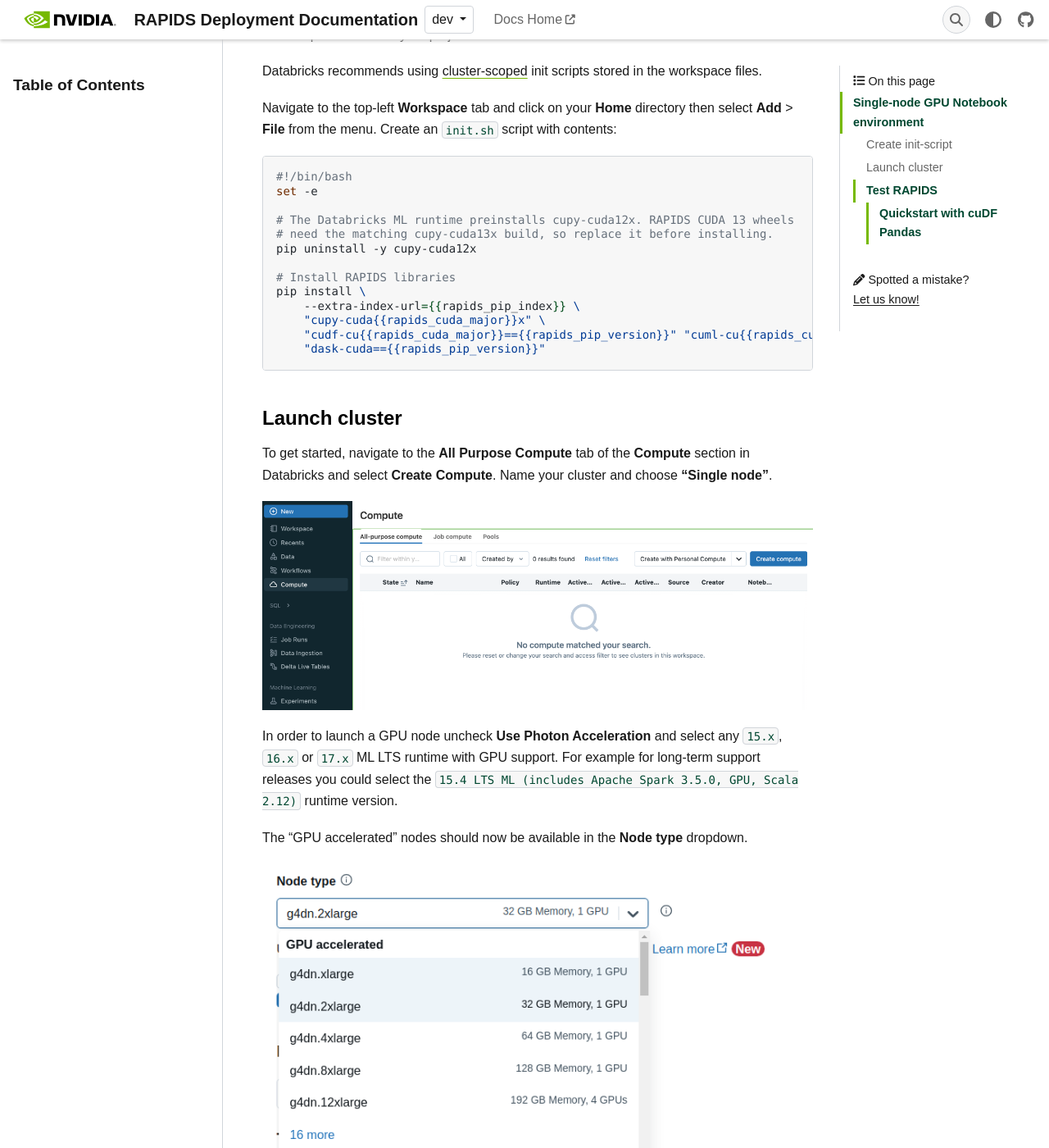
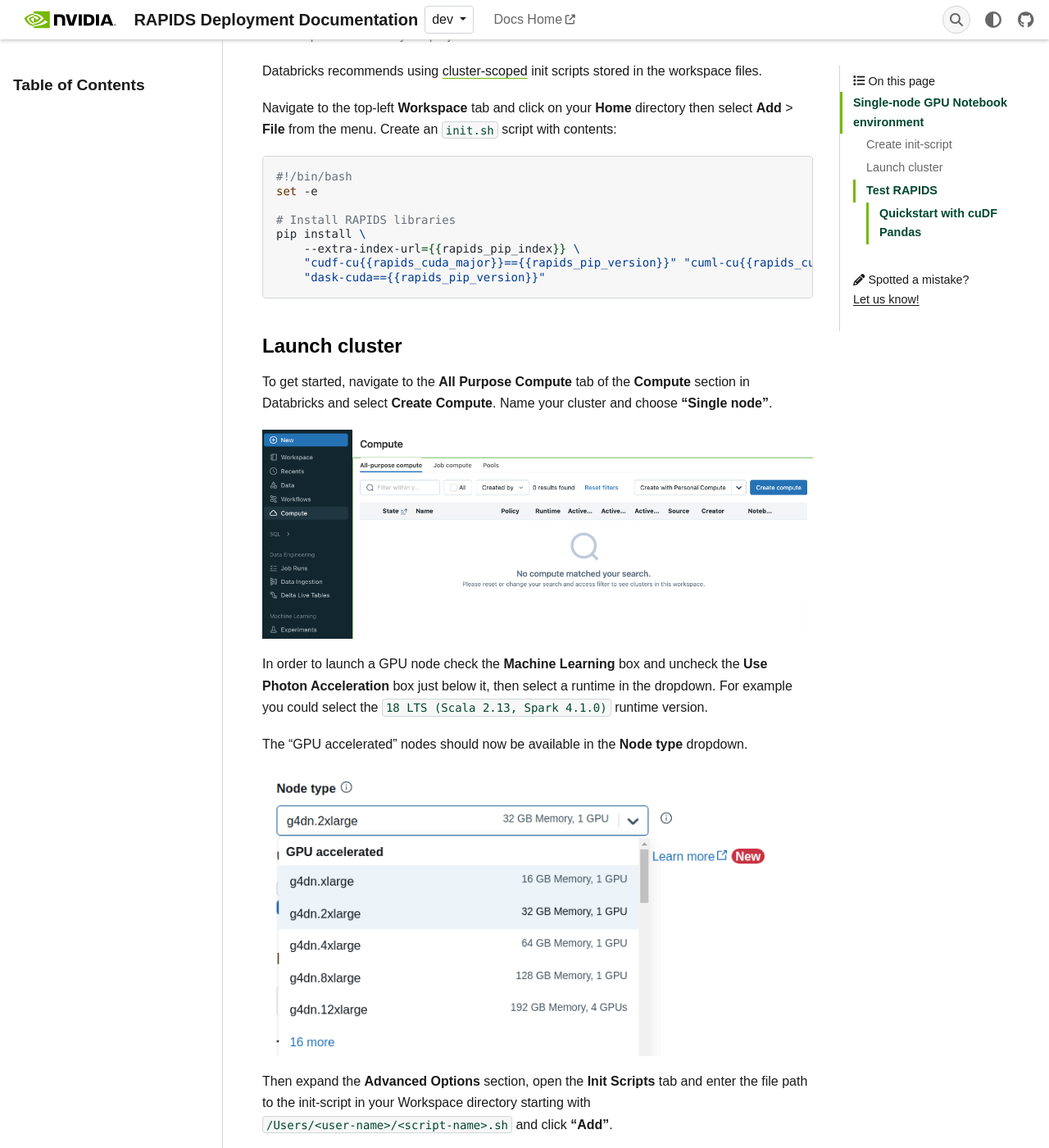
Before and after one commit to rapidsai/deployment, a Sphinx documentation site: the page built from source/platforms/databricks.md, in a window 1280 px wide and 1400 px high, scrolled down 498 px. Shown: the whole window at 82% size. Built offline with Sphinx 7.4.7, drawn with Linux system fonts in a browser that asks for light colours; some web fonts are replaced.

Commit message:
Fixes after testing on Databricks (#721)
* Fix nightly pip version specifier to allow prereleases

* Use pip version reference for Modal wheel install

* change nightly versioning

* Drop explicit cupy handling from Databricks init script

* Update Databricks runtime guidance to 18 LTS ML

* Reflect new Databricks Machine Learning runtime toggle

* update runtime wording

* Pass RAPIDS pip index to Modal wheel install

```diff
--- a/source/conf.py
+++ b/source/conf.py
@@ -59,7 +59,7 @@ versions = {
         "rapids_conda_channels": "-c rapidsai-nightly -c conda-forge",
         "rapids_conda_packages": f"rapids={nightly_version} python={python_version} '{nightly_cuda_range}'",
         "rapids_pip_index": "https://pypi.anaconda.org/rapidsai-wheels-nightly/simple",
-        "rapids_pip_version": f"~={nightly_version}.0a0",
+        "rapids_pip_version": f"{nightly_version}.*,>=0.0.0a0",
         "rapids_cuda_major": cuda_major,
         "rapids_cuda_version_range": nightly_cuda_range,
         # AzureML is pinned to CUDA 12 currently (driver 535.x supports only CUDA 12.x).
--- a/source/platforms/databricks.md
+++ b/source/platforms/databricks.md
@@ -26,14 +26,9 @@ Navigate to the top-left **Workspace** tab and click on your **Home** directory
 #!/bin/bash
 set -e
 
-# The Databricks ML runtime preinstalls cupy-cuda12x. RAPIDS CUDA 13 wheels
-# need the matching cupy-cuda13x build, so replace it before installing.
-pip uninstall -y cupy-cuda12x
-
 # Install RAPIDS libraries
 pip install \
     --extra-index-url={{rapids_pip_index}} \
-    "cupy-cuda{{rapids_cuda_major}}x" \
     "cudf-cu{{rapids_cuda_major}}=={{rapids_pip_version}}" "cuml-cu{{rapids_cuda_major}}=={{rapids_pip_version}}" \
     "dask-cuda=={{rapids_pip_version}}"
 
@@ -47,8 +42,8 @@ To get started, navigate to the **All Purpose Compute** tab of the **Compute** s
 
 ![Screenshot of the Databricks compute page](../images/databricks-create-compute.png)
 
-In order to launch a GPU node uncheck **Use Photon Acceleration** and select any `15.x`, `16.x` or `17.x` ML LTS runtime with GPU support.
-For example for long-term support releases you could select the `15.4 LTS ML (includes Apache Spark 3.5.0, GPU, Scala 2.12)` runtime version.
+In order to launch a GPU node check the **Machine Learning** box and uncheck the **Use Photon Acceleration** box just below it, then select a runtime in the dropdown.
+For example you could select the `18 LTS (Scala 2.13, Spark 4.1.0)` runtime version.
 
 The "GPU accelerated" nodes should now be available in the **Node type** dropdown.
 
```
Also changed, not shown: source/platforms/modal.md (+2 -1 lines).
